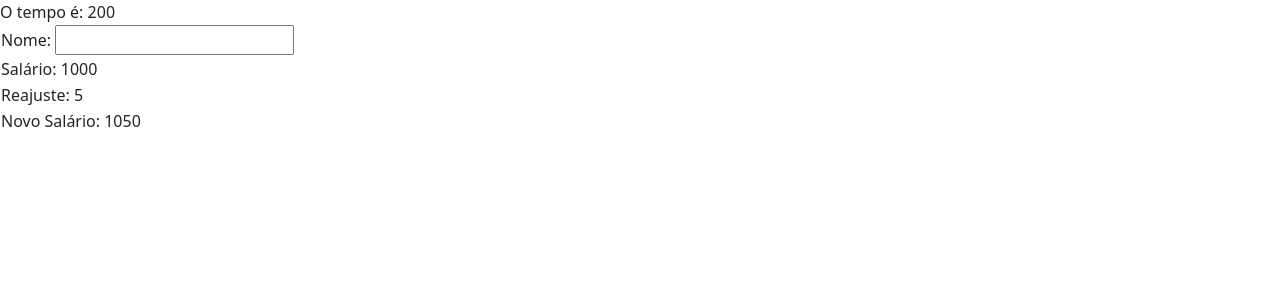
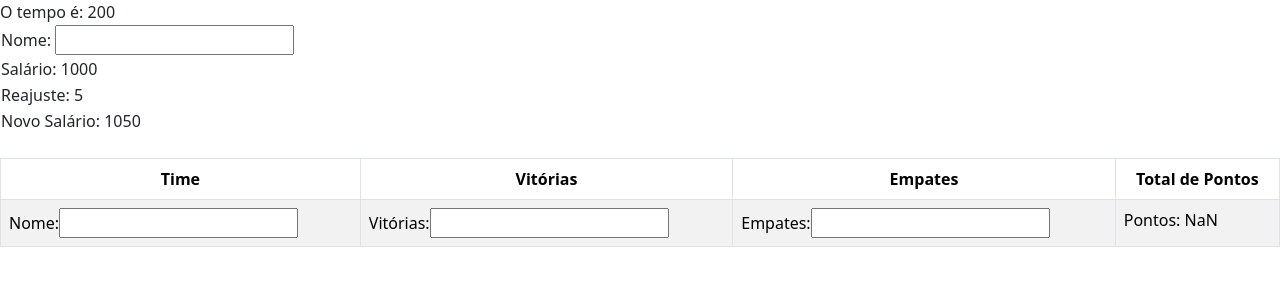
Before and after one commit to Lipeeh3224/React-Table, a React (Create React App) app: page / in a window 1280 px wide. Shown: the top 300 px of the page. Built offline with nearby package versions, Linux system fonts and the light colour scheme.

Commit message:
Exercicios Times

```diff
--- /dev/null
+++ b/src/exercises/FourthExercise.js
@@ -0,0 +1,17 @@
+function FourthExercise(){
+
+return(
+
+<>
+
+
+
+
+</>
+
+
+)
+}
+
+
+export default FourthExercise;
--- /dev/null
+++ b/src/exercises/ThirdExercise.js
@@ -0,0 +1,51 @@
+import Table from 'react-bootstrap/Table';
+import { useState } from "react";
+function ThirdExercise(){
+    let [nome, setNome] = useState();
+    let [Vitórias, setVitórias] = useState();
+    let [Empate, setEmpate] = useState();
+
+    function alterarNome(elemento){
+        setNome(elemento.target.value)
+        }
+    function alterarVitórias(elemento){
+        setVitórias(elemento.target.value)
+        }
+    function alterarEmpate(elemento){
+        setEmpate(elemento.target.value)
+        }
+
+    let totalVitórias = Vitórias * 3;
+    let totalEmpate = Empate * 1;
+    let total = totalVitórias + totalEmpate;
+
+
+return(
+<>
+<Table striped bordered hover>
+      <thead>
+        <tr>
+          <th>Time</th>
+          <th>Vitórias</th>
+          <th>Empates</th>
+          <th>Total de Pontos</th>
+        </tr>
+      </thead>
+      <tbody>
+        <tr>
+          <td> Nome:<input onChange={alterarNome}></input></td>
+
+        <td> Vitórias:<input onChange={alterarVitórias}></input></td>
+
+        <td> Empates:<input onChange={alterarEmpate}></input></td>
+
+            <td> Pontos: {total}</td>
+        </tr>
+      </tbody>
+    </Table>
+      </>
+
+)
+}
+
+export default ThirdExercise;
--- a/src/pages/PricipalPage.js
+++ b/src/pages/PricipalPage.js
@@ -4,6 +4,8 @@ import '../style/custom.css';
 import { useState } from 'react';
 import FirstExercise from '../exercises/FirstExercise';
 import SecondExercise from '../exercises/SecondExercise';
+import ThirdExerciseExercise from '../exercises/ThirdExercise';
+import FourthExercise from '../exercises/FourthExercise';
 
 function PrincipalPage(){
 
@@ -14,6 +16,8 @@ function PrincipalPage(){
         <>
             <FirstExercise />
             <SecondExercise/>
+            <ThirdExerciseExercise/>
+            <FourthExercise/>
         </>
     );
 }
```
